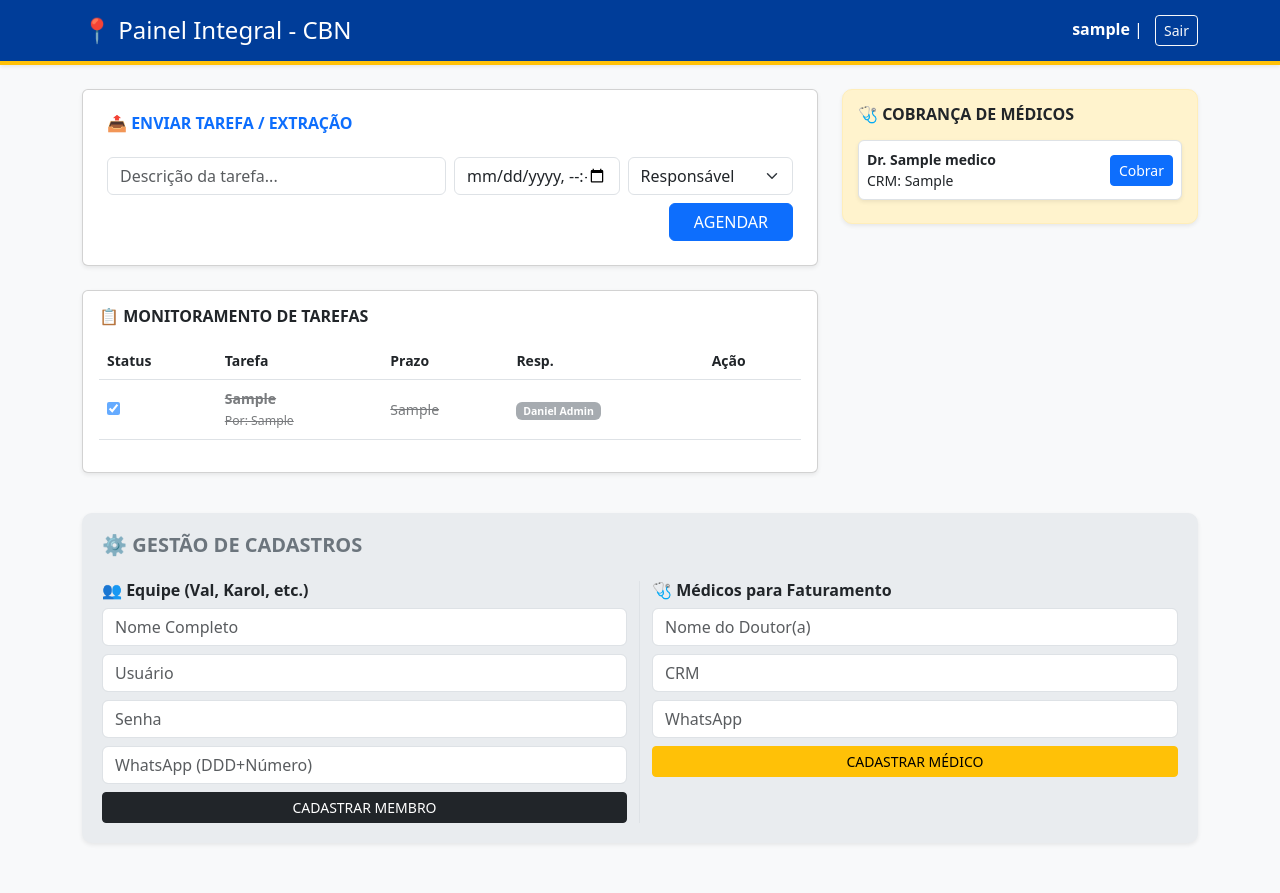
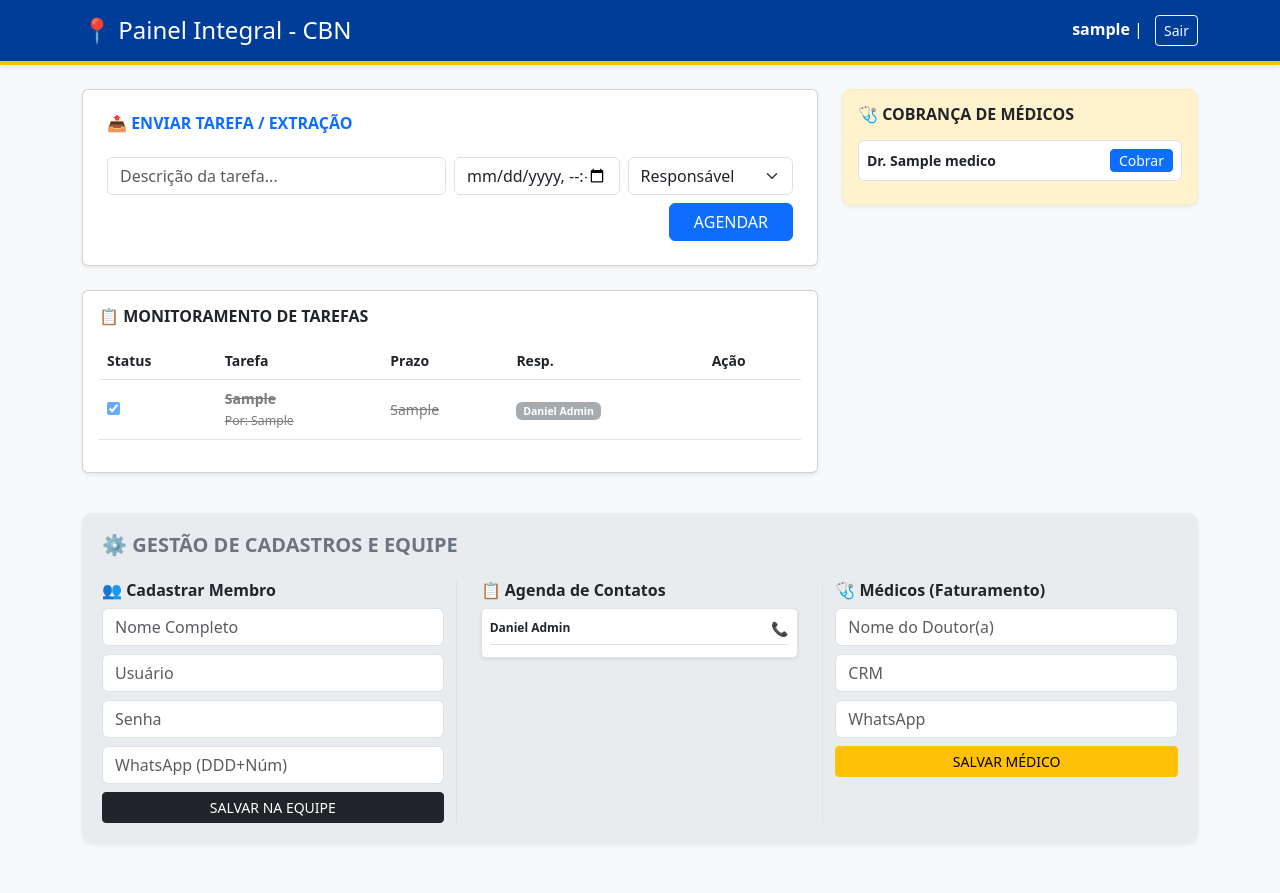
Before and after one commit to DaanielSousa/meu-backend-python, a Flask app: page /painel in a window 1280 px wide. Run offline with Flask 3, Linux system fonts and the light colour scheme; the visitor is signed in with stand-in values (Sample User, id 1); data comes from the database, SQL or seed files in the repository; tables that the repository leaves empty hold one stand-in row (values such as "Sample post").

Commit message:
Update team management section in index.html

```diff
--- a/templates/index.html
+++ b/templates/index.html
@@ -9,6 +9,7 @@
         .header-cbn { background: #003d99; color: white; border-bottom: 4px solid #ffc107; padding: 15px; }
         .secao-medico { background: #fff3cd; border-radius: 10px; padding: 15px; border: 1px solid #ffeeba; }
         .sessao-config { background: #e9ecef; border-radius: 10px; padding: 20px; margin-top: 40px; margin-bottom: 50px; }
+        .agenda-lista { max-height: 200px; overflow-y: auto; background: white; border-radius: 5px; }
     </style>
 </head>
 <body class="bg-light">
@@ -50,22 +51,29 @@
         </div>
 
         <div class="sessao-config shadow-sm">
-            <h5 class="fw-bold mb-4 text-secondary">⚙️ GESTÃO DE CADASTROS</h5>
+            <h5 class="fw-bold mb-4 text-secondary">⚙️ GESTÃO DE CADASTROS E EQUIPE</h5>
             <div class="row">
-                <div class="col-md-6 border-end">
-                    <h6 class="fw-bold">👥 Equipe (Val, Karol, etc.)</h6>
+                <div class="col-md-4 border-end">
+                    <h6 class="fw-bold">👥 Cadastrar Membro</h6>
                     <input type="text" id="eq-nome" class="form-control mb-2" placeholder="Nome Completo">
                     <input type="text" id="eq-user" class="form-control mb-2" placeholder="Usuário">
                     <input type="password" id="eq-senha" class="form-control mb-2" placeholder="Senha">
-                    <input type="text" id="eq-zap" class="form-control mb-2" placeholder="WhatsApp (DDD+Número)">
-                    <button onclick="cadastrarEquipe()" class="btn btn-sm btn-dark w-100">CADASTRAR MEMBRO</button>
+                    <input type="text" id="eq-zap" class="form-control mb-2" placeholder="WhatsApp (DDD+Núm)">
+                    <button onclick="cadastrarEquipe()" class="btn btn-sm btn-dark w-100">SALVAR NA EQUIPE</button>
                 </div>
-                <div class="col-md-6">
-                    <h6 class="fw-bold">🩺 Médicos para Faturamento</h6>
+
+                <div class="col-md-4 border-end px-4">
+                    <h6 class="fw-bold">📋 Agenda de Contatos</h6>
+                    <div class="agenda-lista border p-2 shadow-sm" id="corpo-equipe">
+                        </div>
+                </div>
+
+                <div class="col-md-4">
+                    <h6 class="fw-bold">🩺 Médicos (Faturamento)</h6>
                     <input type="text" id="med-nome" class="form-control mb-2" placeholder="Nome do Doutor(a)">
                     <input type="text" id="med-crm" class="form-control mb-2" placeholder="CRM">
                     <input type="text" id="med-zap" class="form-control mb-2" placeholder="WhatsApp">
-                    <button onclick="cadastrarMedico()" class="btn btn-sm btn-warning w-100">CADASTRAR MÉDICO</button>
+                    <button onclick="cadastrarMedico()" class="btn btn-sm btn-warning w-100">SALVAR MÉDICO</button>
                 </div>
             </div>
         </div>
@@ -75,7 +83,7 @@
         async function validarData(v) {
             const r = await fetch('/verificar_data', {method:'POST', headers:{'Content-Type':'application/json'}, body:JSON.stringify({data:v})});
             const d = await r.json();
-            if(d.mensagem) alert("⚠️ " + d.mensagem);
+            if(d.mensagem) alert("⚠️ IA: " + d.mensagem);
         }
 
         async function carregarTudo() {
@@ -99,20 +107,29 @@
             const rM = await fetch('/listar_medicos');
             const medicos = await rM.json();
             const divM = document.getElementById('lista-medicos-cobranca');
-            divM.innerHTML = medicos.length ? '' : '<p class="text-muted small">Sem médicos cadastrados.</p>';
+            divM.innerHTML = medicos.length ? '' : '<p class="text-muted small">Sem médicos.</p>';
             medicos.forEach(m => {
-                divM.innerHTML += `<div class="bg-white p-2 mb-2 rounded border d-flex justify-content-between align-items-center shadow-sm">
-                    <small><b>Dr. ${m.nome}</b><br>CRM: ${m.crm}</small>
-                    <button onclick="zapMedico('${m.zap}', '${m.nome}')" class="btn btn-sm btn-primary">Cobrar</button>
+                divM.innerHTML += `<div class="bg-white p-2 mb-2 rounded border d-flex justify-content-between align-items-center">
+                    <small><b>Dr. ${m.nome}</b></small>
+                    <button onclick="zapMedico('${m.zap}', '${m.nome}')" class="btn btn-sm btn-primary py-0">Cobrar</button>
                 </div>`;
             });
 
-            // Select Equipe
-            const rE = await fetch('/listar_equipe');
+            // Equipe (Select e Agenda)
+            const rE = await fetch('/listar_equipe_completa');
             const equipe = await rE.json();
             const select = document.getElementById('t-resp');
+            const agenda = document.getElementById('corpo-equipe');
             select.innerHTML = '<option value="">Responsável</option>';
-            equipe.forEach(e => { select.innerHTML += `<option value="${e.id}">${e.nome}</option>`; });
+            agenda.innerHTML = '';
+
+            equipe.forEach(e => {
+                select.innerHTML += `<option value="${e.id}">${e.nome}</option>`;
+                agenda.innerHTML += `<div class="d-flex justify-content-between align-items-center mb-1 border-bottom pb-1">
+                    <small style="font-size: 0.75rem"><b>${e.nome}</b></small>
+                    <button onclick="zap('${e.whatsapp}', 'Olá!')" class="btn btn-sm p-0 text-success">📞</button>
+                </div>`;
+            });
         }
 
         async function cadastrarMedico() {
@@ -134,7 +151,7 @@
             location.reload();
         }
 
-        function zap(n, m) { window.open(`https://api.whatsapp.com/send?phone=55${n}&text=${encodeURIComponent('🚨 Alerta CBN: ' + m)}`, '_blank'); }
+        function zap(n, m) { window.open(`https://api.whatsapp.com/send?phone=55${n}&text=${encodeURIComponent(m)}`, '_blank'); }
         function zapMedico(n, nome) { window.open(`https://api.whatsapp.com/send?phone=55${n}&text=${encodeURIComponent('Prezado Dr. ' + nome + ', faturamento CBN solicita relatório mensal.')}`, '_blank'); }
         async function status(id, s) { await fetch(`/atualizar_status/${id}`, {method:'POST', headers:{'Content-Type':'application/json'}, body:JSON.stringify({status:s})}); carregarTudo(); }
 
```
